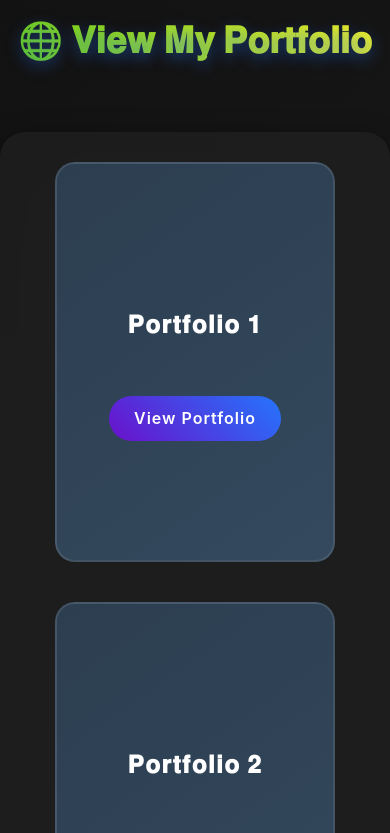
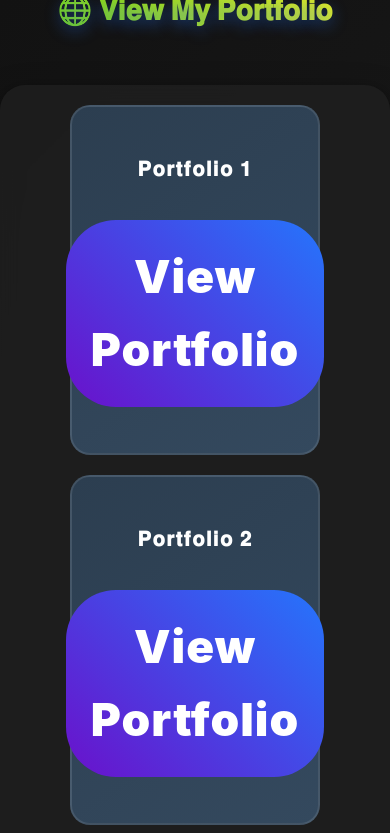
Before and after one commit to ErNarendraBariha/3-website-sevice-, a plain HTML site: page index.html in a window 390 px wide. Shown: the top 833 px of the page. Drawn offline with Linux system fonts and the light colour scheme.

Commit message:
Update index.html

```diff
--- a/index.html
+++ b/index.html
@@ -1,14 +1,21 @@
 <!DOCTYPE html>
-<html>
+<html lang="en">
 <head>
+    <meta charset="UTF-8">
+    <meta name="viewport" content="width=device-width, initial-scale=1.0, maximum-scale=1.0, user-scalable=no">
+    <title>My Portfolio Showcase</title>
     <style>
+        * {
+            box-sizing: border-box;
+            margin: 0;
+            padding: 0;
+        }
+
         body {
             font-family: 'Inter', 'Segoe UI', Tahoma, Geneva, Verdana, sans-serif;
             background: linear-gradient(135deg, #121212, #1e1e1e);
             color: #ffffff;
             line-height: 1.6;
-			margin: 0;
-			padding: 0;
             overflow-x: hidden;
         }
 
@@ -18,7 +25,7 @@
             justify-content: center;
             align-items: center;
             gap: 40px;
-			padding: 60px 20px;
+            padding: 40px 20px;
             background: rgba(30, 30, 30, 0.9);
             backdrop-filter: blur(10px);
             border-radius: 25px;
@@ -91,13 +98,14 @@
 
         .portfolio-link {
             display: inline-block;
-			padding: 10px 25px;
+            padding: 20px 25px;
             background: linear-gradient(45deg, #6a11cb 0%, #2575fc 100%);
             color: white;
             text-decoration: none;
             border-radius: 50px;
+            font-size: 46px;
             transition: all 0.3s ease;
-			font-weight: 600;
+            font-weight: 900;
             letter-spacing: 1px;
         }
 
@@ -115,15 +123,42 @@
             .portfolio-container {
                 flex-direction: column;
                 padding: 30px 15px;
+                gap: 30px;
             }
 
             .portfolio-heading {
                 font-size: 36px;
+                margin-bottom: 30px;
             }
 
             .portfolio-item {
                 width: 280px;
                 height: 400px;
+            }
+        }
+
+        @media (max-width: 480px) {
+            .portfolio-container {
+                padding: 20px 10px;
+                gap: 20px;
+            }
+
+            .portfolio-heading {
+                font-size: 28px;
+                margin-bottom: 20px;
+            }
+
+            .portfolio-item {
+                width: 250px;
+                height: 350px;
+            }
+
+            .portfolio-item-inner h3 {
+                font-size: 20px;
+            }
+
+            .portfolio-item-inner p {
+                font-size: 14px;
             }
         }
     </style>
@@ -150,7 +185,7 @@
         <div class="portfolio-item">
             <div class="portfolio-item-inner">
                 <h3>𝐏𝐨𝐫𝐭𝐟𝐨𝐥𝐢𝐨 𝟑</h3>
-				<p>  </p>
+                <p></p>
                 <a href="https://narendra-bariha-1.vercel.app/" target="_blank" class="portfolio-link">View Portfolio</a>
             </div>
         </div>
```
Lines whose indentation alone changed are shown as unchanged.
